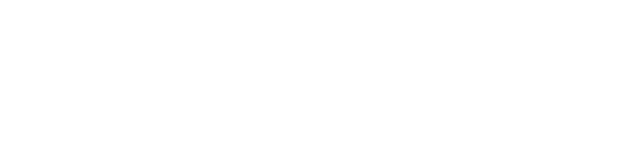
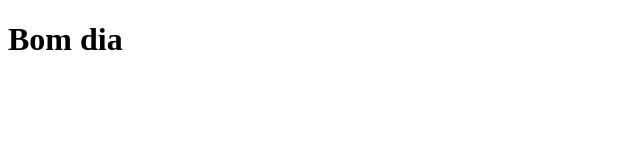
Before and after one commit to R1cardoSevero/code, a plain HTML site: page main/index.html in a window 1280 px wide. Shown: the whole page, without its empty margins (0-640 px from the left). Drawn offline with Linux system fonts and the light colour scheme.

Commit message:
segundo teste

```diff
--- a/main/index.html
+++ b/main/index.html
@@ -6,6 +6,6 @@
     <title>Document</title>
 </head>
 <body>
-
+    <h1>Bom dia</h1>
 </body>
 </html>
```
